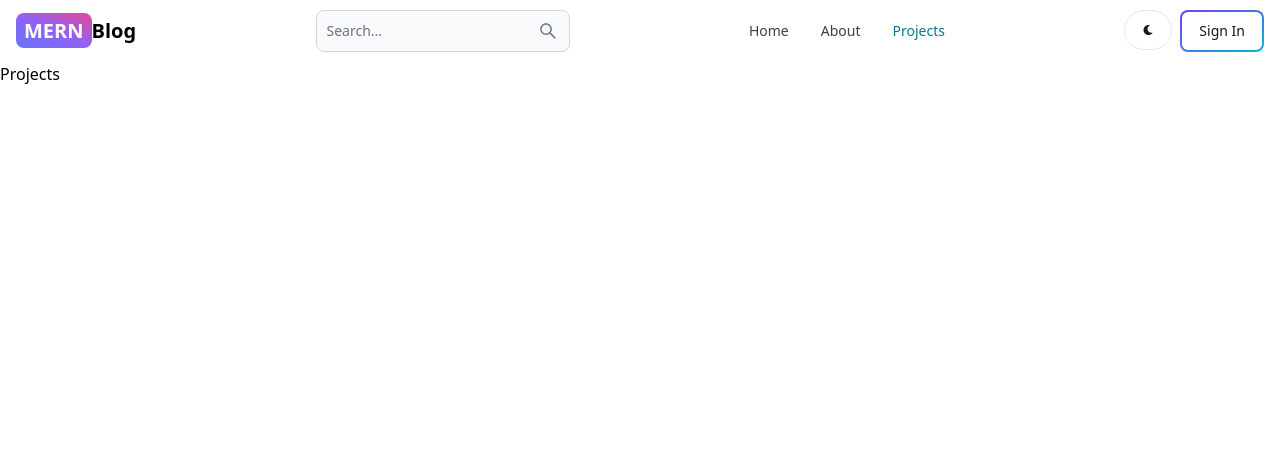
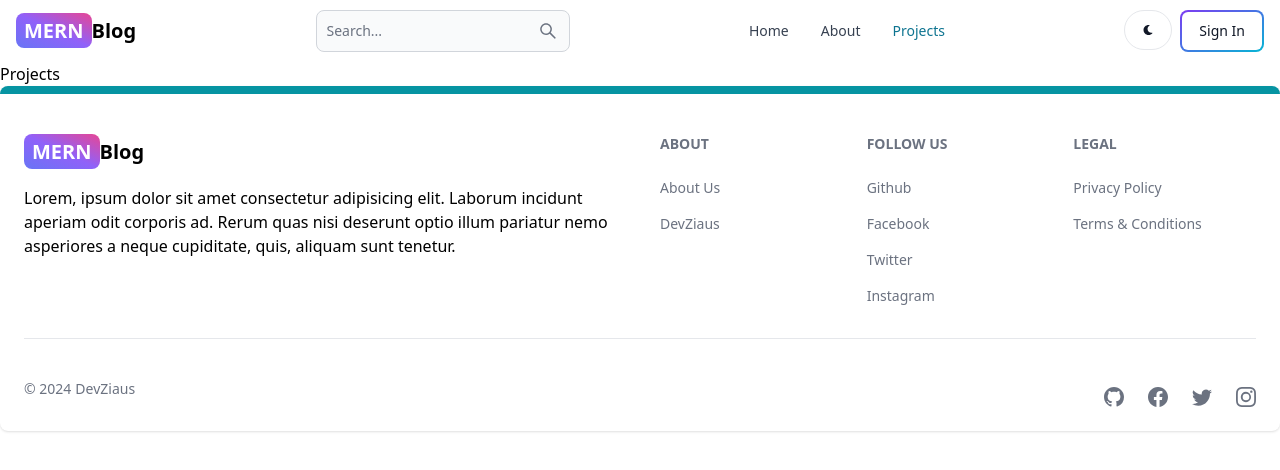
Before and after one commit to DevZiaus/mern-stack-blog, a React (Vite) app in the folder client/: page /projects in a window 1280 px wide. Shown: the top 470 px of the page. Built offline with nearby package versions, Linux system fonts and the light colour scheme.

Commit message:
Footer Created

```diff
--- a/client/src/App.jsx
+++ b/client/src/App.jsx
@@ -7,6 +7,8 @@ import SignIn from './pages/SignIn'
 import SignUp from './pages/SignUp'
 import Dashboard from './pages/Dashboard'
 import Header from './components/Header'
+import Footer from './components/Footer'
+import FooterCom from './components/Footer'
 
 
 export default function App() {
@@ -22,6 +24,8 @@ export default function App() {
         <Route path='/dashboard' element={<Dashboard />} />
         <Route path='/projects' element={<Projects />} />
       </Routes>
+
+      <FooterCom />
     </BrowserRouter>
   )
 }
--- /dev/null
+++ b/client/src/components/Footer.jsx
@@ -0,0 +1,72 @@
+import React from 'react'
+import { Footer } from 'flowbite-react'
+import { BsFacebook, BsTwitter, BsInstagram, BsGithub } from 'react-icons/bs'
+import Logo from './Logo'
+
+export default function FooterCom() {
+  return (
+    <Footer container className='border-t-8 border-teal-500'>
+      <div className='w-full max-w-7xl mx-auto'>
+        <div className='grid w-full justify-between sm:flex md:grid-col-1 gap-5 sm:gap-10'>
+          <div className='mt-5 flex-1'>
+            <Logo />
+            <p className='mt-5'>Lorem, ipsum dolor sit amet consectetur adipisicing elit. Laborum incidunt aperiam odit corporis ad. Rerum quas nisi deserunt optio illum pariatur nemo asperiores a neque cupiditate, quis, aliquam sunt tenetur.</p>
+          </div>
+          <div className='grid grid-cols-2 gap-8 sm:mt-4 sm:grid-cols-3 sm:gap-6 flex-1'>
+            <div>
+              <Footer.Title title='About' />
+              <Footer.LinkGroup col>
+                <Footer.Link href='/about'>
+                  About Us
+                </Footer.Link>
+                <Footer.Link href='https://devziaus.xyz' target='blank' rel='noopener noreferrer'>
+                  DevZiaus
+                </Footer.Link>
+              </Footer.LinkGroup>
+            </div>
+            <div>
+              <Footer.Title title='Follow Us' />
+              <Footer.LinkGroup col>
+                <Footer.Link href='https://github.com/DevZiaus' target='blank' rel='noopener noreferrer'>
+                  Github
+                </Footer.Link>
+                <Footer.Link href='https://www.facebook.com/DevZiaus' target='blank' rel='noopener noreferrer'>
+                  Facebook
+                </Footer.Link>
+                <Footer.Link href='https://www.twitter.com/DevZiaus' target='blank' rel='noopener noreferrer'>
+                  Twitter
+                </Footer.Link>
+                <Footer.Link href='https://www.instagram.com/DevZiaus' target='blank' rel='noopener noreferrer'>
+                  Instagram
+                </Footer.Link>
+              </Footer.LinkGroup>
+            </div>
+            <div>
+              <Footer.Title title='Legal' />
+              <Footer.LinkGroup col>
+                <Footer.Link href='#'>
+                  Privacy Policy
+                </Footer.Link>
+                <Footer.Link href='#'>
+                  Terms &amp; Conditions
+                </Footer.Link>
+              </Footer.LinkGroup>
+            </div>
+          </div>
+        </div>
+        <Footer.Divider />
+        <div className='w-full sm:flex sm:items-center sm:justify-between'>
+          <div>
+            <Footer.Copyright href='https://devziaus.xyz' by="DevZiaus" year={new Date().getFullYear()} />
+          </div>
+          <div className='flex gap-6 mt-4 sm:justify-center'>
+            <Footer.Icon href='https://github.com/DevZiaus' target='blank' rel='noopener noreferrer' icon={BsGithub} />
+            <Footer.Icon href='https://www.facebook.com/DevZiaus' target='blank' rel='noopener noreferrer' icon={BsFacebook} />
+            <Footer.Icon href='https://www.twitter.com/DevZiaus' target='blank' rel='noopener noreferrer' icon={BsTwitter} />
+            <Footer.Icon href='https://www.instagram.com/DevZiaus' target='blank' rel='noopener noreferrer' icon={BsInstagram} />
+          </div>
+        </div>
+      </div>
+    </Footer>
+  )
+}
```
